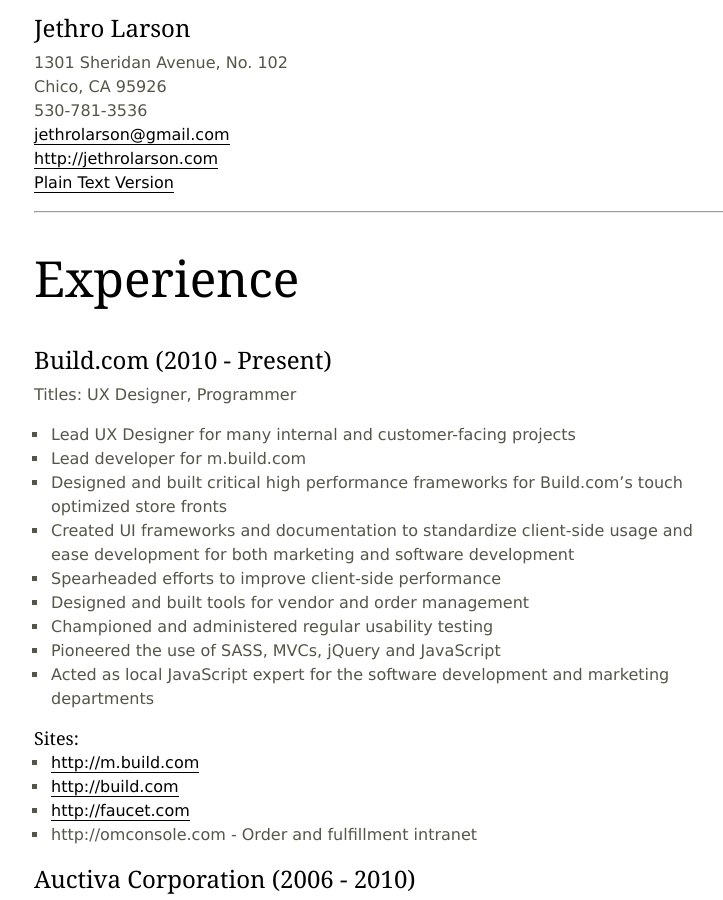
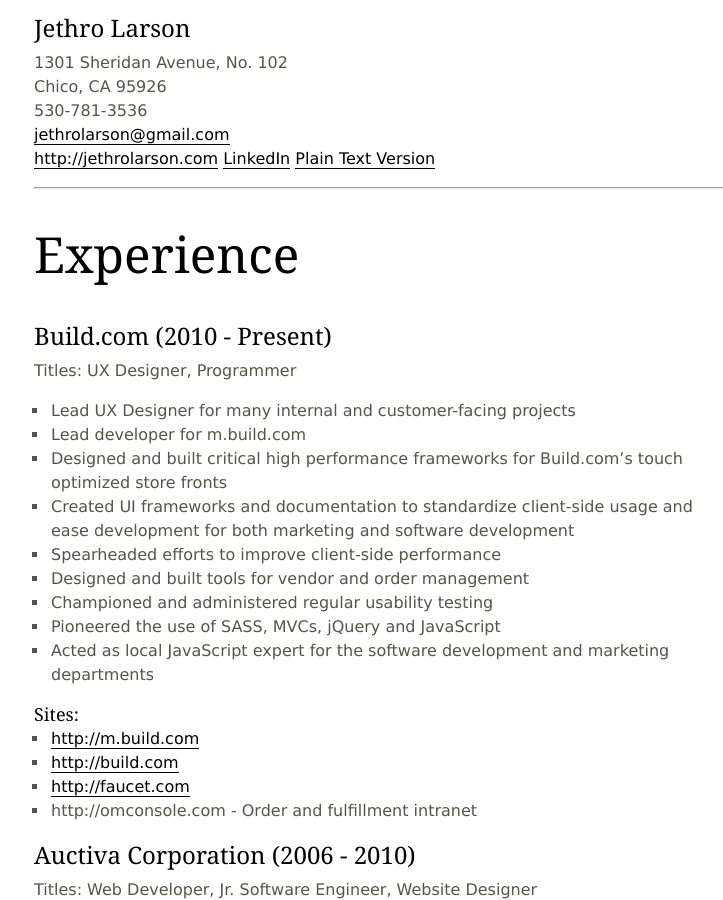
Before and after one commit to jethrolarson/jethrolarson.github.com, a Jekyll site: the page built from resume.md, in a window 1280 px wide and 900 px high. Shown: the whole window, without its empty margins (261-984 px from the left). Built offline with Jekyll 4.4.1, drawn with Linux system fonts in a browser that asks for light colours; Markdown is read by kramdown in place of the engine named in the settings.

Commit message:
Update resume.md

```diff
--- a/resume.md
+++ b/resume.md
@@ -10,6 +10,7 @@
 530-781-3536
 <jethrolarson@gmail.com>
 <http://jethrolarson.com>
+[LinkedIn](http://www.linkedin.com/in/jethrolarson)
 [Plain Text Version](http://github.com/jethrolarson/jethrolarson.github.com/raw/master/resume.md)
 
 ----
```
